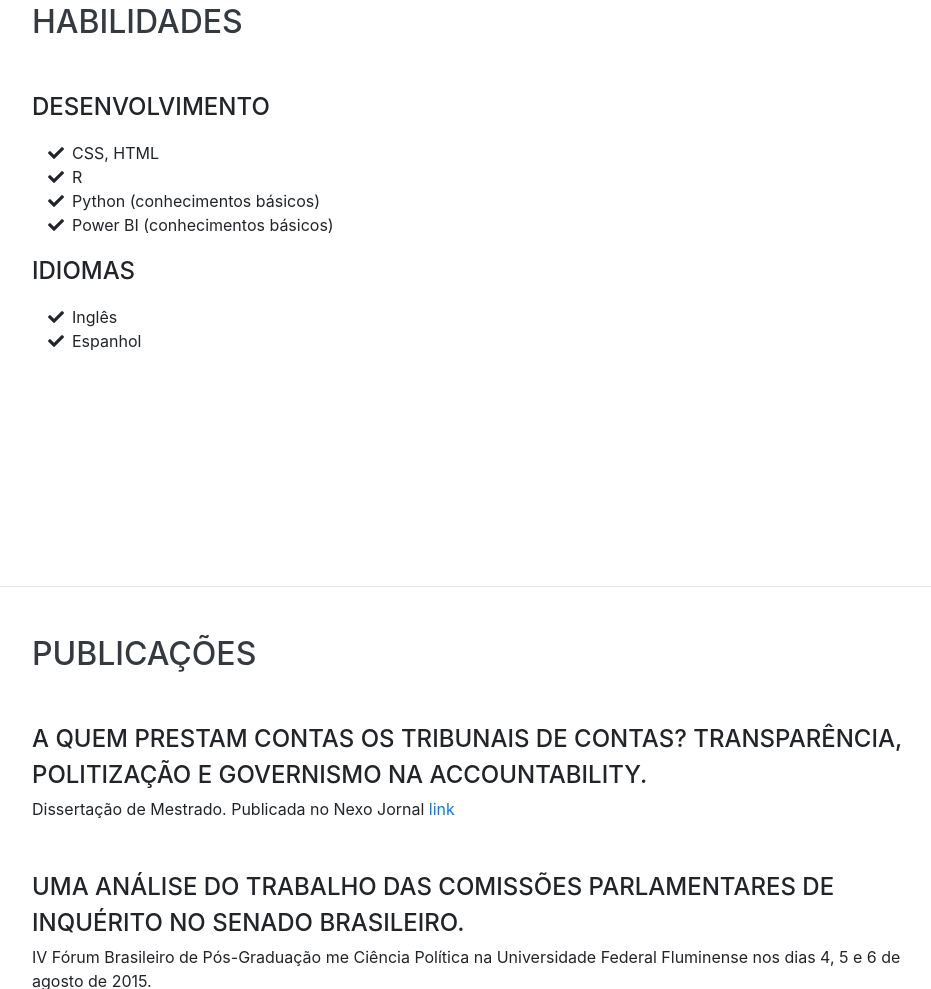
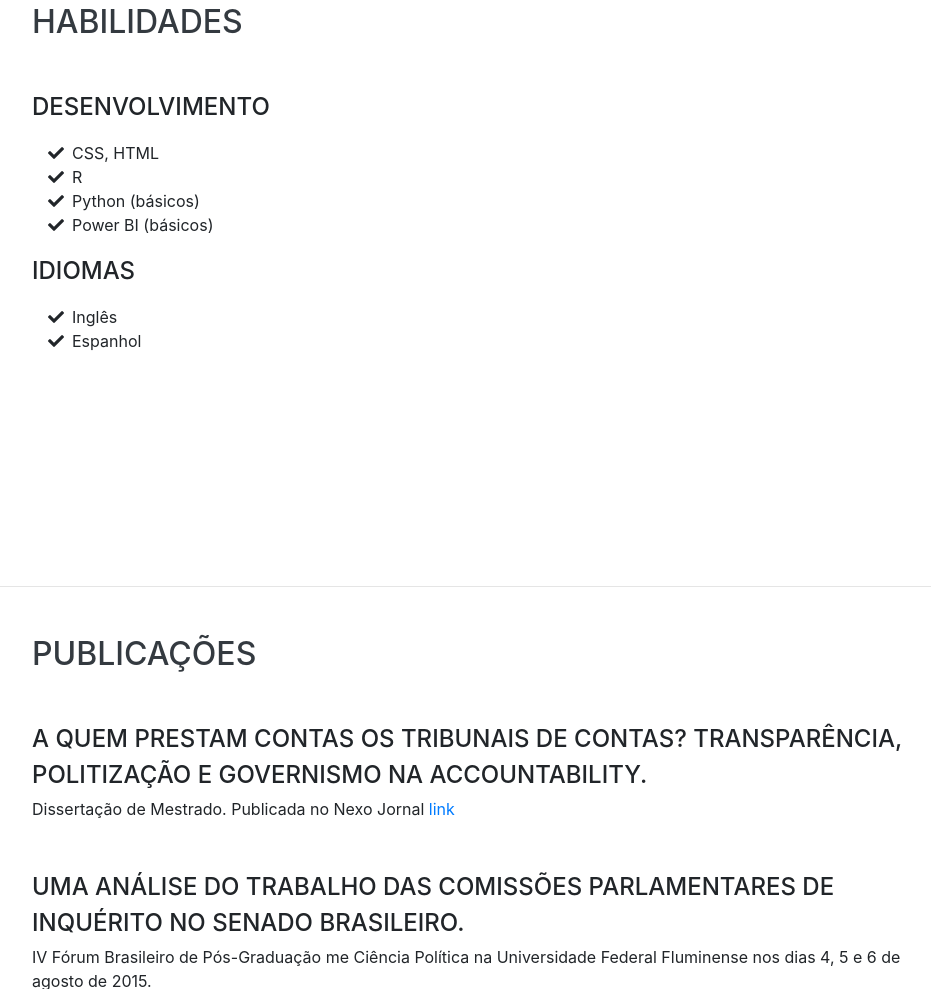
Before and after one commit to veniversun/Guilherme, a website with bundled scripts: page index.html in a window 1280 px wide. Shown: the part 3610-4599 px from the top of the page, without its empty margins (288-1219 px from the left). Built offline with nearby package versions, Linux system fonts and the light colour scheme; a web font is replaced by a local one.

```diff
--- a/index.html
+++ b/index.html
@@ -270,11 +270,11 @@
             R</li>
           <li>
             <i class="fa-li fa fa-check"></i>
-            Python (conhecimentos básicos) </li>
+            Python (básicos) </li>
 
          <li>
             <i class="fa-li fa fa-check"></i>
-            Power BI (conhecimentos básicos)</li>
+            Power BI (básicos)</li>
 
         </ul>
 
```
